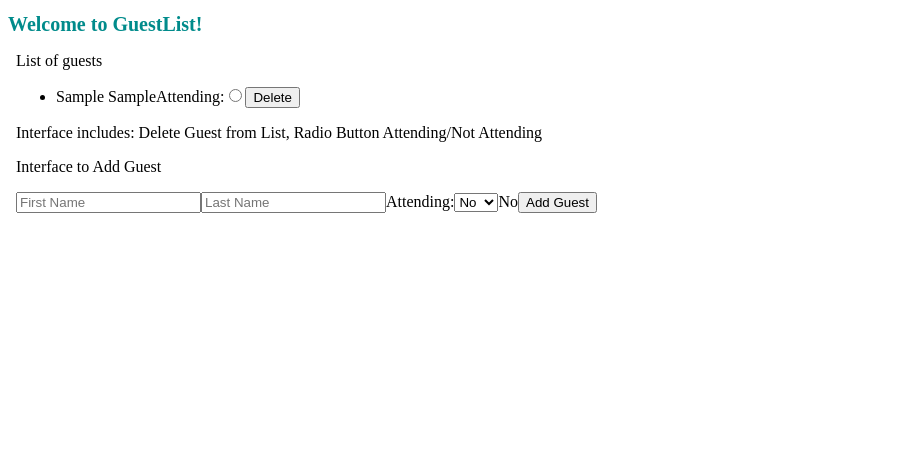
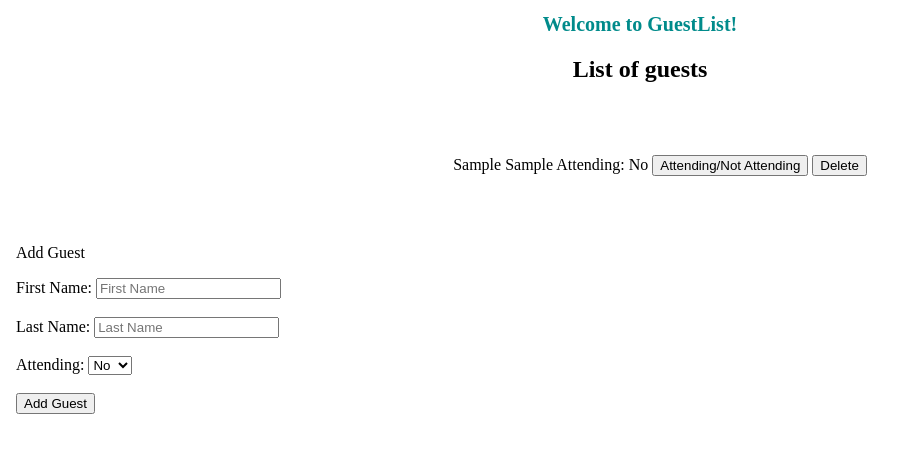
Before and after one commit to Temuu-jin/react-guest-list, a React app: page / in a window 1280 px wide. Both pictures are taken after typing "Sample", "Sample" into the empty fields and a click on the button "Add Guest". Shown: the top 452 px of the page, without its empty margins (0-921 px from the left). Built offline with nearby package versions, Linux system fonts and the light colour scheme.

Commit message:
Add Attending/NotAttending Button to List Render. Wrap input in Form Element to get EnterKey Submit. Slight Formatting

```diff
--- a/src/App.js
+++ b/src/App.js
@@ -25,39 +25,54 @@ export default function GuestList() {
     setGuests(updatedGuests);
   };
 
+  const handleSubmit = (event) => {
+    event.preventDefault();
+    addGuest();
+  };
+
+  const toggleAttendingStatus = (index) => {
+    const updatedGuests = [...guests]; // copy guestsArray
+    updatedGuests[index].attending = !updatedGuests[index].attending; // toggle guests[index]
+    setGuests(updatedGuests); // save the updated guestsArray to state
+  };
+
   return (
-    <div>
+    <>
+      {' '}
       <header>
         <h1 className={styles.title}>Welcome to GuestList!</h1>
       </header>
       <body>
-        <div>
-          <p>List of guests</p>
-          <ul>
+        <div className={styles.listContainer}>
+          <h2>List of guests</h2>
+          <br />
+          <br />
+
+          {guests.length > 0 ? (
+            <ul style={{ listStyle: 'none' }}>
               {guests.map((guest, index) => (
-              <li key={index}>
-                {guest.firstName} {guest.lastName}
-                <label>
-                  Attending:
-                  <input
-                    type="radio"
-                    checked={guest.attending}
-                    onChange={handleInputChange}
-                  />
-                </label>
+                <li key={index} style={{ textTransform: 'capitalize' }}>
+                  {guest.firstName} {guest.lastName} Attending:{' '}
+                  {guest.attending ? 'Yes' : 'No'}{' '}
+                  <button onClick={() => toggleAttendingStatus(index)}>
+                    Attending/Not Attending
+                  </button>{' '}
                   <button onClick={() => deleteGuest(index)}>Delete</button>
                 </li>
               ))}
             </ul>
+          ) : (
+            <p>No guests</p>
+          )}
+        </div>
+        <br />
+        <br />
 
-          <p>
-            Interface includes: Delete Guest from List, Radio Button
-            Attending/Not Attending
-          </p>
-        </div>
         <div>
-          <p>Interface to Add Guest</p>
-          <div>
+          <p>Add Guest</p>
+          <form onSubmit={handleSubmit}>
+            <label>
+              First Name:{' '}
               <input
                 type="text"
                 name="firstName"
@@ -65,6 +80,12 @@ export default function GuestList() {
                 value={newGuest.firstName}
                 onChange={handleInputChange}
               />
+            </label>
+            <br />
+            <br />
+
+            <label>
+              Last Name:{' '}
               <input
                 type="text"
                 name="lastName"
@@ -72,8 +93,12 @@ export default function GuestList() {
                 value={newGuest.lastName}
                 onChange={handleInputChange}
               />
+            </label>
+            <br />
+            <br />
+
             <label>
-              Attending:
+              Attending:{' '}
               <select
                 name="attending"
                 value={newGuest.attending}
@@ -82,12 +107,14 @@ export default function GuestList() {
                 <option value={true}>Yes</option>
                 <option value={false}>No</option>
               </select>
-              No
             </label>
-            <button onClick={addGuest}>Add Guest</button>
-          </div>
+            <br />
+            <br />
+
+            <button type="submit">Add Guest</button>
+          </form>
         </div>
       </body>
-    </div>
+    </>
   );
 }
--- a/src/App.module.scss
+++ b/src/App.module.scss
@@ -2,4 +2,11 @@
   font-size: 20px;
   color: darkcyan;
   font-weight: bold;
+  text-align: center;
+  justify-content: center;
 }
+
+.listContainer {
+  text-align: center;
+  justify-content: center;
+}
```
Lines whose indentation alone changed are shown as unchanged.
